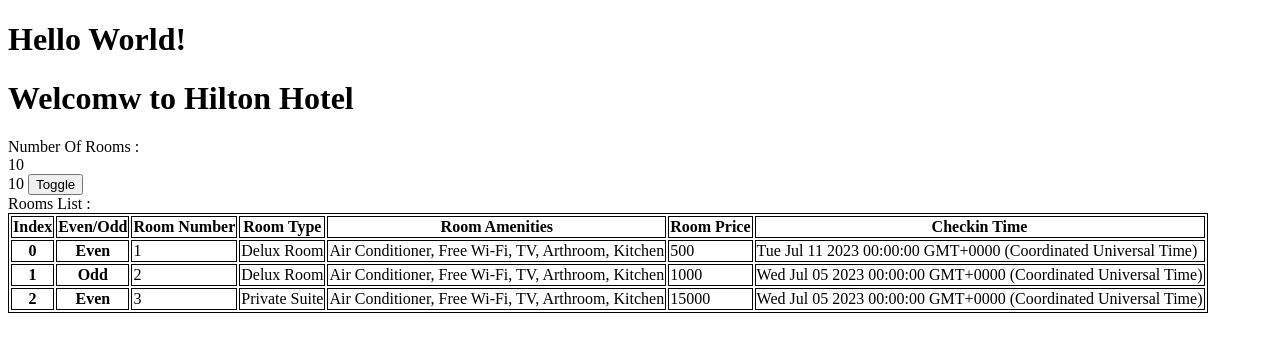
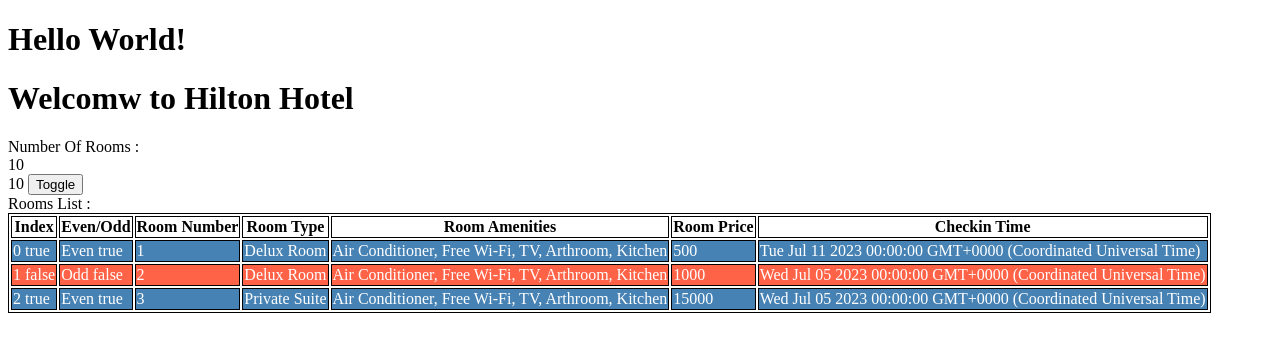
Before and after one commit to lalitsiraswa/angular-course-great-learning, an Angular app: page / in a window 1280 px wide. Shown: the top 352 px of the page. Built offline with nearby package versions, Linux system fonts and the light colour scheme.

Commit message:
[ngClass] Directive 'Style'

```diff
--- a/src/app/app.component.html
+++ b/src/app/app.component.html
@@ -1,5 +1,8 @@
 <h1>Hello World!</h1>
-<div [ngSwitch]="role"> <!-- ngSwitch Directive -->
+<hinv-rooms></hinv-rooms>
+
+<!-- ngSwitch Directive -->
+<!-- <div [ngSwitch]="role">
     <div *ngSwitchCase="'User'">
         Welcome User
     </div>
@@ -9,4 +12,4 @@
     <div *ngSwitchDefault>
         You Are Not Authorized To View This Page!
     </div>
-</div>
+</div> -->
--- a/src/app/rooms/rooms.component.html
+++ b/src/app/rooms/rooms.component.html
@@ -19,9 +19,14 @@
             <th>Room Price</th>
             <th>Checkin Time</th>
         </tr>
-        <tr *ngFor="let room of roomsList; let e=even; let o=odd; let i=index"> <!-- *ngFor Directive -->
-            <th>{{ i }}</th>
-            <th>{{ e ? "Even" : "Odd" }}</th>
+        <!-- ngClass Directive -->
+        <!-- variable 'e' & 'o' contains boolean values. -->
+        <tr [ngClass]="e ? 'even' : 'odd'" *ngFor="let room of roomsList; let e=even; let o=odd; let i=index">
+            <!-- variable 'e' & 'o' contains boolean values. -->
+            <!-- {{ e }} {{ o }} -->
+            <!-- *ngFor Directive -->
+            <td>{{ i }} {{ e }}</td>
+            <td>{{ e ? "Even" : "Odd" }} {{e}}</td>
             <td>{{room.roomNumber}}</td>
             <td>{{room.roomType}}</td>
             <td>{{room.amenities}}</td>
--- a/src/app/rooms/rooms.component.scss
+++ b/src/app/rooms/rooms.component.scss
@@ -1,3 +1,19 @@
-table, th, td{
+table,
+th,
+td {
     border: 1px solid black;
 }
+
+.even {
+    background-color: steelblue;
+    color: white;
+}
+
+.odd {
+    background-color: tomato;
+    color: white;
+}
+
+.test{
+    color: red;
+}
```
